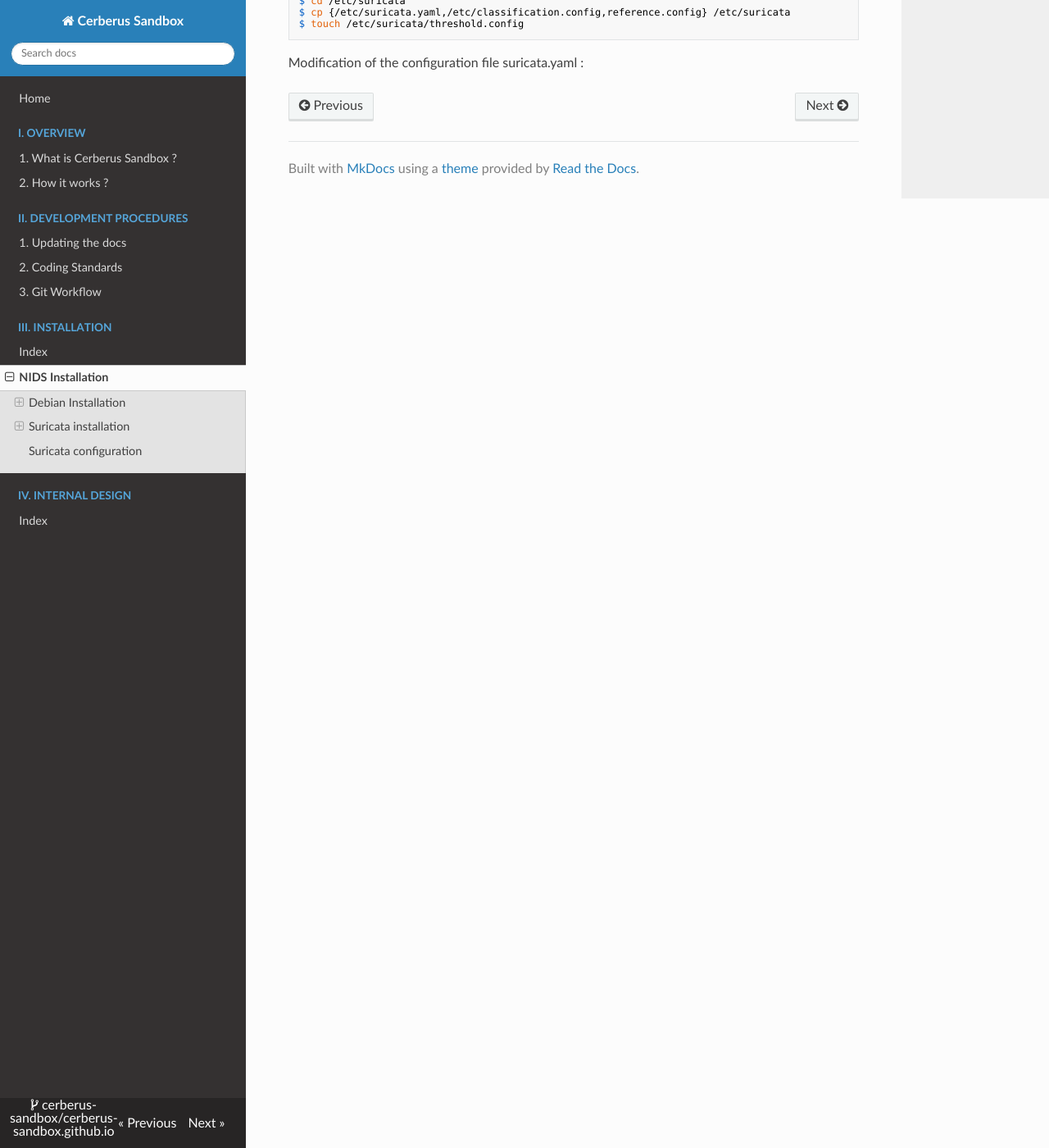
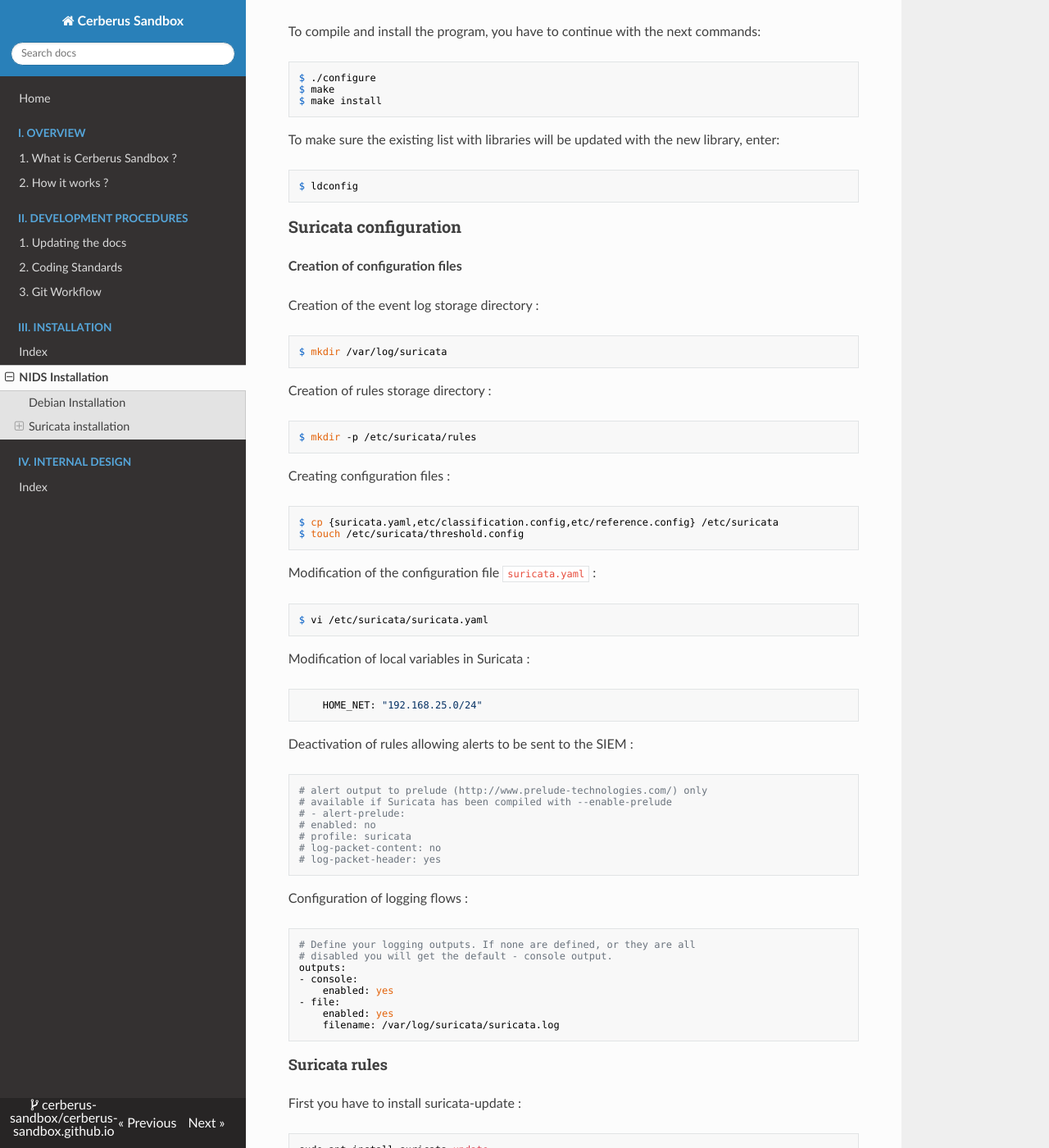
Before and after one commit to Cerberus-Sandbox/cerberus-sandbox.github.io, an MkDocs documentation site: the page built from docs/III. Installation/nids.md, in a window 1280 px wide and 1400 px high, scrolled down 1868 px. Shown: the whole window at 82% size. Built offline with MkDocs 1.6.1, drawn with Linux system fonts in a browser that asks for light colours; nearby versions of some CDN libraries; some of the changed text lies outside the part shown.

Commit message:
add suricata installation & configuration

````diff
--- a/docs/III. Installation/nids.md
+++ b/docs/III. Installation/nids.md
@@ -4,11 +4,13 @@ Before installing an NIDS, you need to prepare your dirtribution. In our case, w
 
 ## Debian Installation
 
-### Workbench preparation
+For this installation, I choose the [debian-10.6.0-amd64-netinst.iso](https://cdimage.debian.org/debian-cd/current/amd64/iso-cd/).
+
+During the installation, untick debian desktop environment.
 
 ## Suricata installation
 
-### **Installation of the compilation chain**
+### **Compilation chain installation**
 
 In order to compile Suricata and its dependencies, it is necessary to install on the system, a compilation chain
 
@@ -52,32 +54,131 @@ To work, Suricata is mainly based on these libraries:
 - `LibNet` : Provides low-level network interaction functions.
 - `LibYaml` : Provides data processing functions using the YAML form standard.
 - `LibNetFilter` : Provides interaction functions with the kernel firewall.
-- `Zlib` :
-- `LibJansson` :
+- `Zlib` : Provides functions for compressing / decompressing data ;
+- `LibJansson` : Provides functions for data processing using theJSON (JavaScript Object Notation) format.
 
 ```
 apt install libpcre3 libpcre3-dbg libpcre3-dev libpcap-dev libnet1-dev libyaml-0-2 libyaml-dev libnetfilter-queue-dev zlib1g zlib1g-dev libmagic-dev libcap-ng-dev libjansson-dev liblz4-dev libnss3-dev pkg-config magic coccinelle cbindgen rustc
 ```
 
-### **Compilation of suricata**
+**Suricata download**
+
+To download and build Suricata, enter the following:
 
 ```
-$ sudo apt install suricata
+$ wget http://www.openinfosecfoundation.org/download/suricata-6.0.0.tar.gz
+$ tar -xvzf suricata-6.0.0.tar.gz
+$ cd suricata-6.0.0
+```
+
+**Compilation of suricata**
+
+To compile and install the program, you have to continue with the next commands:
+
+```
 $ ./configure
 $ make
 $ make install
 ```
+To make sure the existing list with libraries will be updated with the new library, enter:
+```
+$ ldconfig
+```
 
-## Suricata configuration
+### Suricata configuration
 
-Creation of configuration files :
+**Creation of configuration files**
+
+Creation of the event log storage directory :
 
 ```
-$ cd /etc/suricata
-$ cp {/etc/suricata.yaml,/etc/classification.config,reference.config} /etc/suricata
+$ mkdir /var/log/suricata
+```
+
+Creation of rules storage directory :
+
+```
+$ mkdir -p /etc/suricata/rules
+```
+
+Creating configuration files :
+
+```
+$ cp {suricata.yaml,etc/classification.config,etc/reference.config} /etc/suricata
 $ touch /etc/suricata/threshold.config
 ```
 
-Modification of the configuration file suricata.yaml :
+Modification of the configuration file `suricata.yaml` :
 
-##
+```
+$ vi /etc/suricata/suricata.yaml
+```
+Modification of local variables in Suricata :
+```bash
+    HOME_NET: "192.168.25.0/24"
+```
+
+Deactivation of rules allowing alerts to be sent to the SIEM :
+```bash
+# alert output to prelude (http://www.prelude-technologies.com/) only
+# available if Suricata has been compiled with --enable-prelude
+# - alert-prelude:
+# enabled: no
+# profile: suricata
+# log-packet-content: no
+# log-packet-header: yes
+```
+Configuration of logging flows :
+```bash
+# Define your logging outputs. If none are defined, or they are all
+# disabled you will get the default - console output.
+outputs:
+- console:
+    enabled: yes
+- file:
+    enabled: yes
+    filename: /var/log/suricata/suricata.log
+```
+
+#### **Suricata rules**
+
+First you have to install suricata-update :
+```
+sudo apt install suricata-update
+```
+
+If upgrading from an older version of Suricata, or running a development version that may not be bundled with Suricata-Update, you will have to check that your `suricata.yaml` is configured for Suricata-Update. The main difference is the `default-rule-path` which is `/var/lib/suricata/rules` when using Suricata-Update.
+
+You will want to update your suricata.yaml to have the following
+:
+```bash
+default-rule-path: /var/lib/suricata/rules
+
+rule-files:
+    - suricata.rules
+```
+**Discover Other Available Rule Sources**
+
+First update the rule source index with the update-sources command, for example:
+
+```
+$ suricata-update update-sources
+```
+Then list the sources from the index. Example :
+```
+$ suricata-update list-sources
+```
+Now enable the ptresearch/attackdetection ruleset :
+```
+$ suricata-update enable-source ptresearch/attackdetection
+```
+And update your rules again:
+```
+$ suricata-update
+```
+
+#### **Run suricata**
+
+```
+$ suricata -c /etc/suricata/suricata.yaml -i ens33
+```
````
